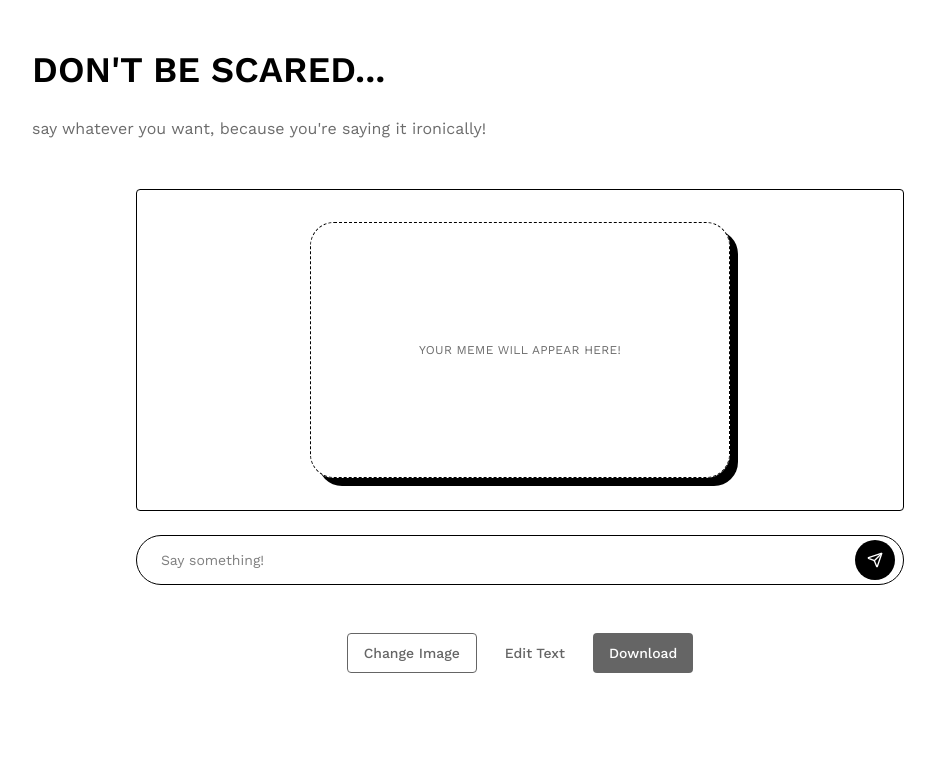
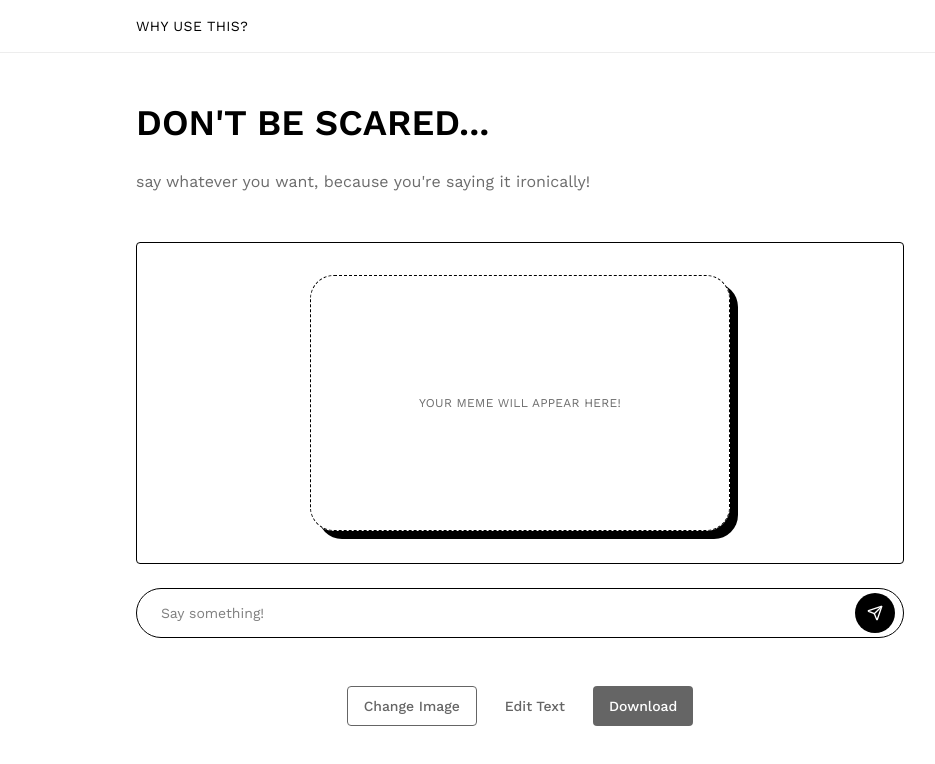
Before and after one commit to nguyenv119/ironic, a Next.js app: page / in a window 1280 px wide. Shown: the top 764 px of the page, without its empty margins (120-1055 px from the left). Built offline with nearby package versions, Linux system fonts and the light colour scheme.

Commit message:
feat(page.tsx): added "why use this?"

```diff
--- a/src/app/page.tsx
+++ b/src/app/page.tsx
@@ -3,14 +3,24 @@ import { MemeWorkspace } from "../components/meme/meme-workspace";
 export default async function HomePage() {
   return (
     <div className="min-h-screen bg-white text-black">
+      <header className="border-b border-black/7">
+        <div className="mx-auto flex w-full max-w-3xl items-center justify-between py-4">
+          <a
+            href="https://github.com/nguyenv119/ironic/blob/main/README.md"
+            className="text-sm uppercase tracking-wide text-black hover:underline"
+          >
+            why use this?
+          </a>
+        </div>
+      </header>
+
       <main className="mx-auto flex w-full max-w-5xl flex-col gap-12 px-6 py-12">
-        <section className="space-y-6">
-          <h1 className="text-4xl font-semibold uppercase leading-tight">
-          Don&apos;t be scared...
-          </h1>
+        <section className="space-y-6 mx-auto w-full max-w-3xl">
+          <h2 className="text-4xl font-semibold uppercase leading-tight">
+            Don&apos;t be scared...
+          </h2>
           <p className="max-w-2xl text-base text-muted">
-            say whatever you want, because you&apos;re
-            saying it ironically!
+            say whatever you want, because you&apos;re saying it ironically!
           </p>
         </section>
         <MemeWorkspace />
```
